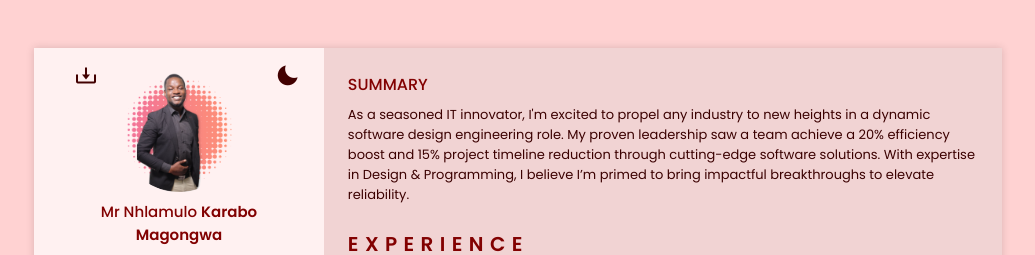
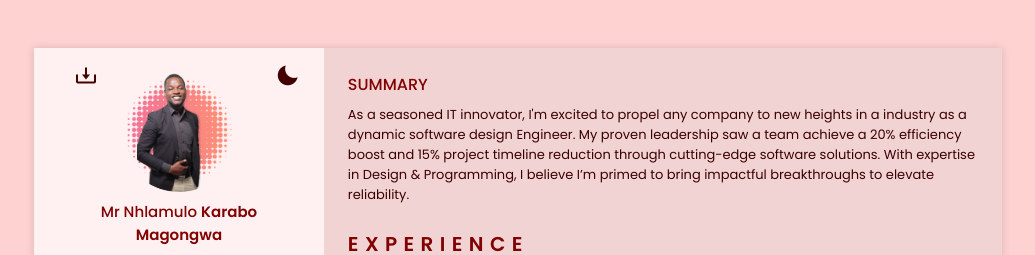
Before and after one commit to Kreedix/resume, a plain HTML site: page index.html in a window 1280 px wide. Shown: the top 255 px of the page, without its empty margins (122-1157 px from the left). Drawn offline with nearby package versions, Linux system fonts and the light colour scheme.

Commit message:
description changes

```diff
--- a/index.html
+++ b/index.html
@@ -253,8 +253,8 @@
                   <h3 class="experience__title">SUMMARY</h3>
                   <div class="experience__desc">
                     As a seasoned IT innovator, I'm excited to propel any
-                    industry to new heights in a dynamic software design
-                    engineering role. My proven leadership saw a team achieve a
+                    company to new heights in a industry as a dynamic software design
+                    Engineer. My proven leadership saw a team achieve a
                     20% efficiency boost and 15% project timeline reduction
                     through cutting-edge software solutions. With expertise in
                     Design & Programming, I believe I’m primed to bring
```
